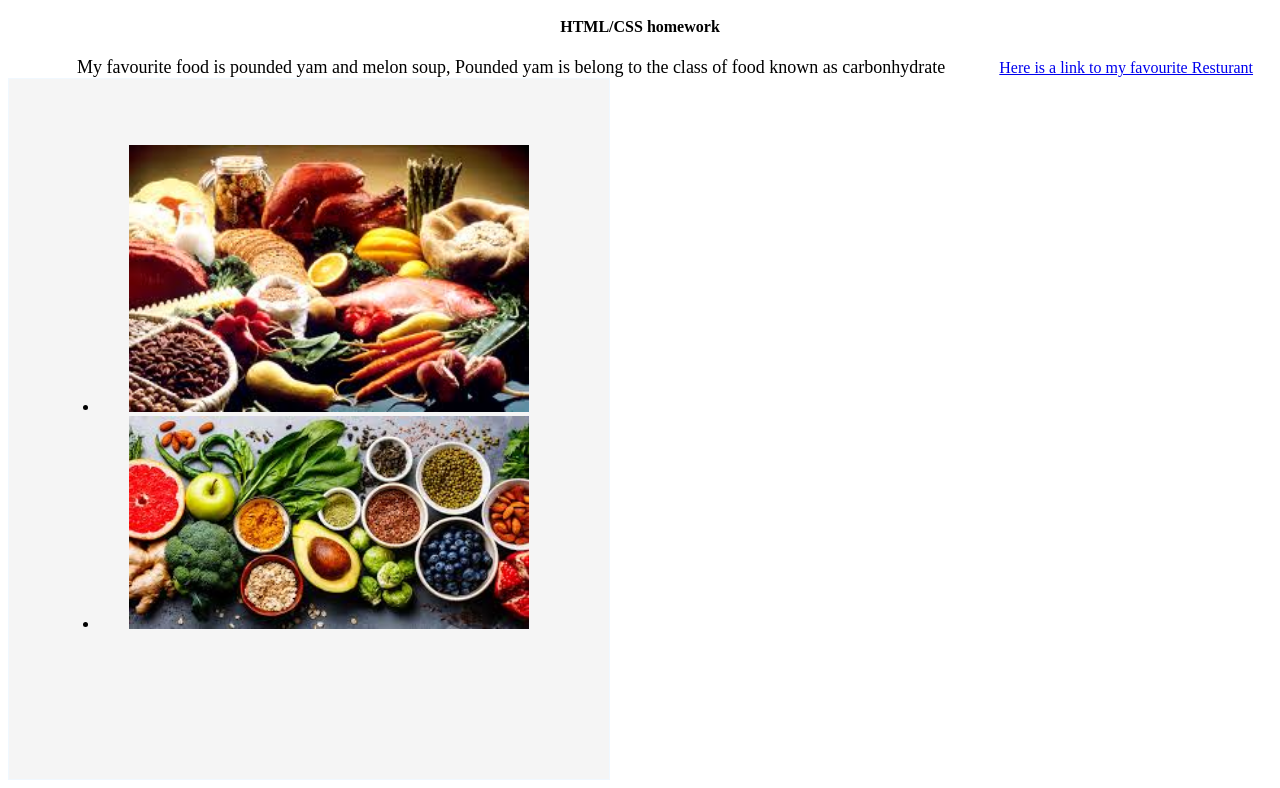
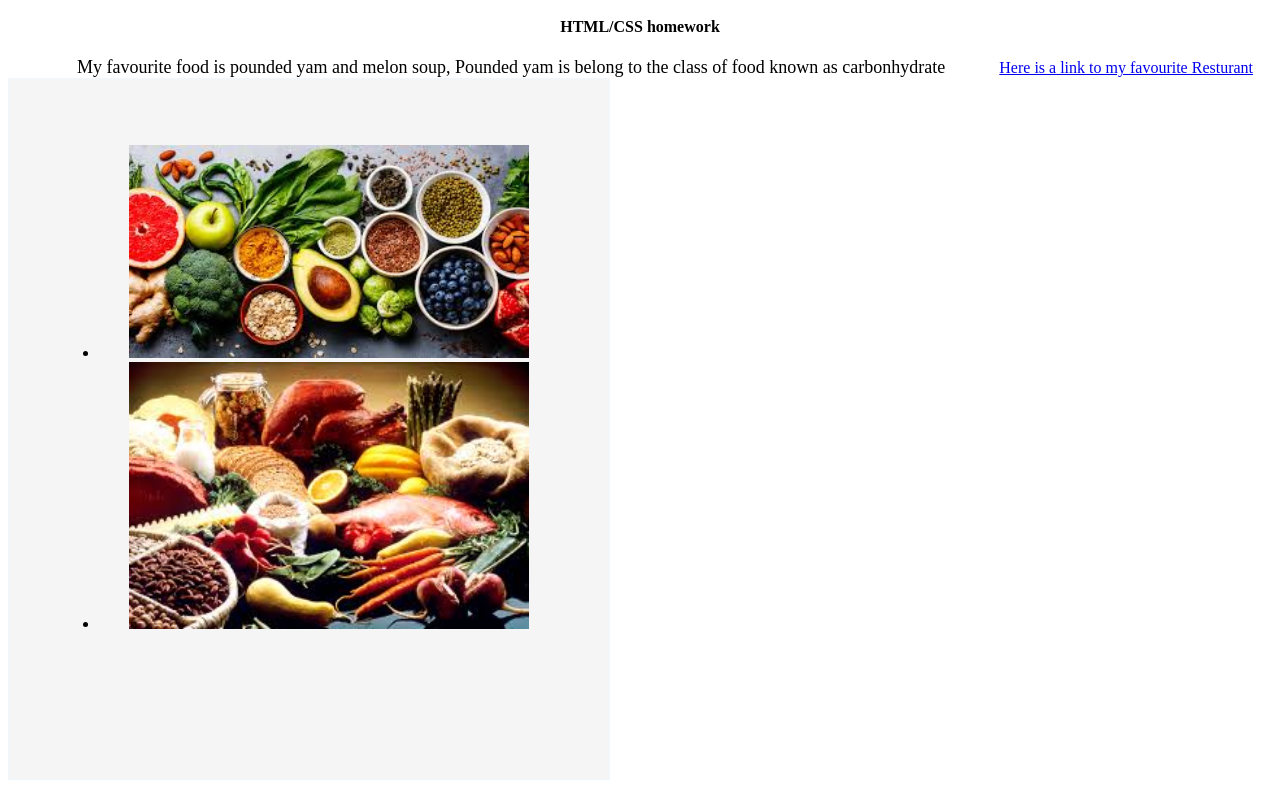
Before and after one commit to paritie/precourse, a plain HTML site: page HTML-CSS/homework.html in a window 1280 px wide. Shown: the part 105-893 px from the top of the page. Drawn offline with Linux system fonts and the light colour scheme.

Commit message:
Task submission by shuaibu
updated task submission by shuaibu

```diff
--- a/HTML-CSS/homework.html
+++ b/HTML-CSS/homework.html
@@ -15,12 +15,12 @@
     </div>
     <div class="divClass">
         <span id="spanId">My favourite food is pounded yam and melon soup, Pounded yam is belong to the class of food known as carbonhydrate</span>
-        <a href="#" title="Africook.com">Here is a link to my favourite Resturant</a>
+        <a href="Africook.com" title="Africook">Here is a link to my favourite Resturant</a>
     </div>
     <div id="thirdDiv">
         <ul>
-            <li><img src="food1.jpg" alt="The first image"></li>
-            <li><img src="food2.jpg" alt="The Second image"></li>
+            <li><img src="fruits.jpg" alt="The first image"></li>
+            <li><img src="slicedfruits.jpg" alt="The Second image"></li>
         </ul>
     </div>
 </body>
```
Also changed, not shown: HTML-CSS/fruits.jpg (renamed from HTML-CSS/food2.jpg), HTML-CSS/slicedfruits.jpg (renamed from HTML-CSS/food1.jpg), Intro-JS/homework/homework.md (added).
